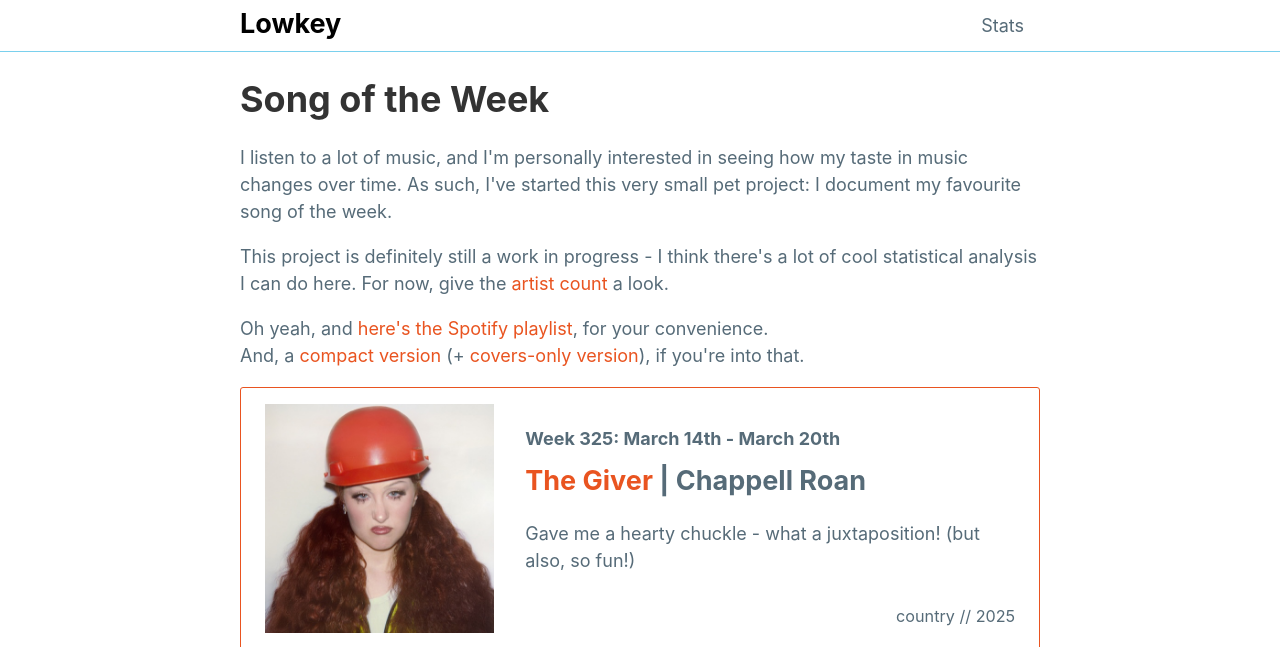
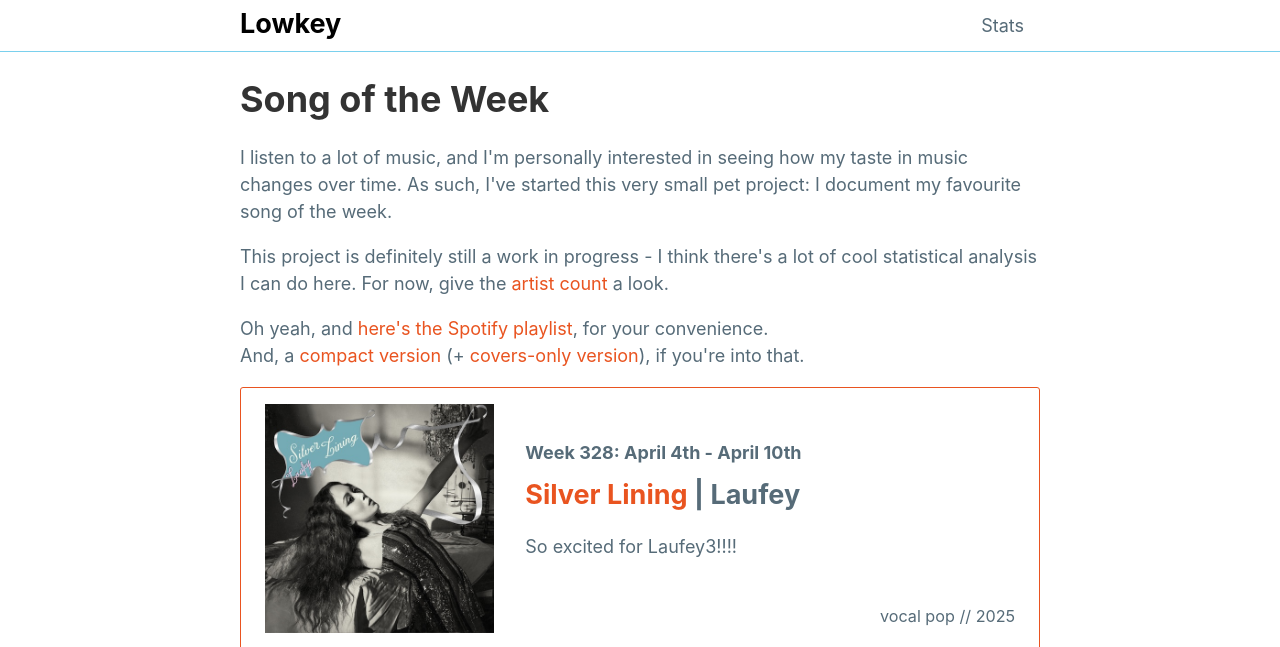
Before and after one commit to mattxwang/lowkey, a Jekyll site: the page built from stats/song-of-the-week.html, in a window 1280 px wide and 1400 px high. Shown: the top 647 px of the window. Built offline with Jekyll 4.4.1, drawn with Linux system fonts in a browser that asks for light colours; comment, search, counter and statistics services are not loaded; some of the changed text lies outside the part shown; grey boxes are pictures that could not be loaded.

Commit message:
More updates

```diff
--- a/_data/sotw.yml
+++ b/_data/sotw.yml
@@ -2915,3 +2915,27 @@
   genre: "country"
   year: 2025
   blurb: Gave me a hearty chuckle - what a juxtaposition! (but also, so fun!)
+- title: "Kicking Cars"
+  artists:
+    - "Panchinko"
+  album: "D>E>A>T>H>M>E>T>A>L"
+  album_art: "deathmetal.jpeg"
+  genre: "indie rock"
+  year: 2000
+  blurb: "D>E>A>T>H>M>E>T>A>L has been my soundtrack this week - there is something tantalizingly unique about the EP."
+- title: "Neurotica"
+  artists:
+    - "Polyphia"
+  album: "Remember That You Will Die"
+  album_art: "remember-that-you-will-die.jpeg"
+  genre: "prog rock"
+  year: 2022
+  blurb: An absolute brain-tickler :)
+- title: "Silver Lining"
+  artists:
+    - "Laufey"
+  album: "Silver Lining"
+  album_art: "silver-lining.jpeg"
+  genre: "vocal pop"
+  year: 2025
+  blurb: So excited for Laufey3!!!!
```
Also changed, not shown: img/albums/deathmetal.jpeg (added), img/albums/silver-lining.jpeg (added).
